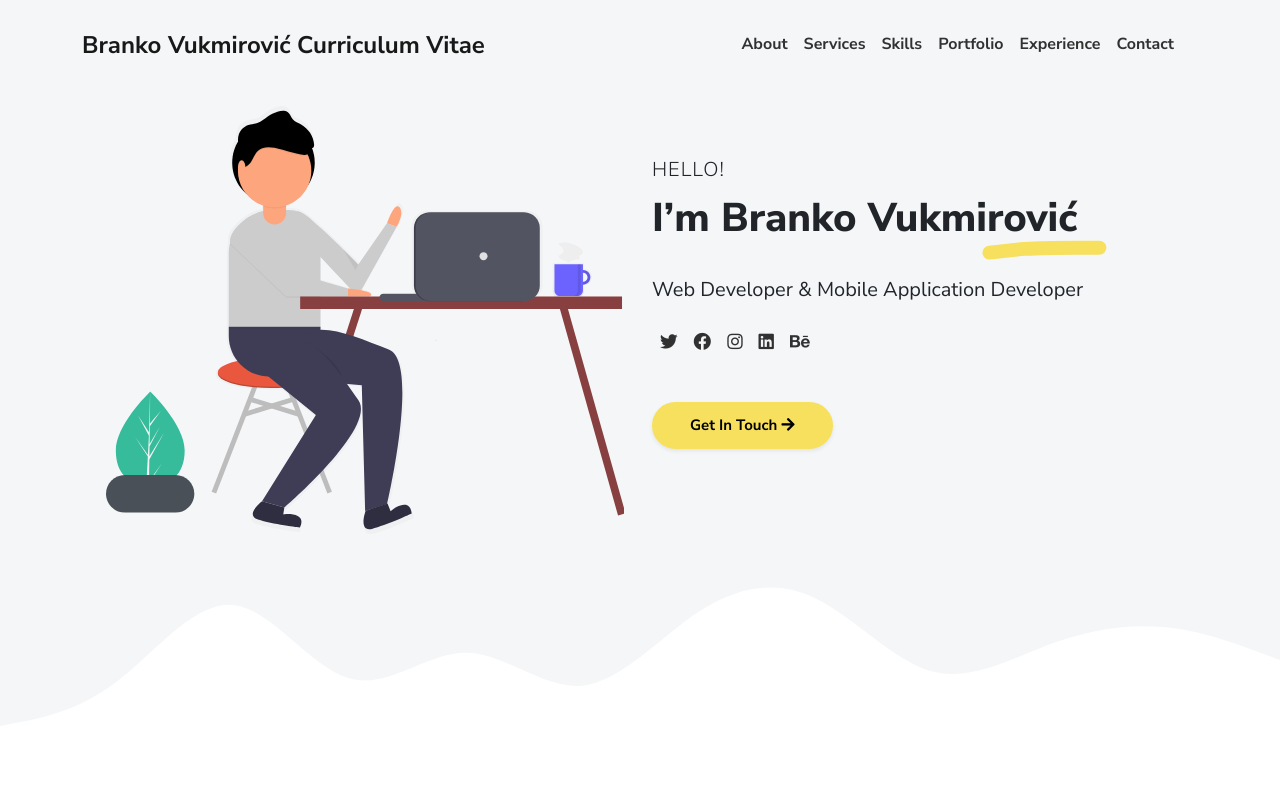
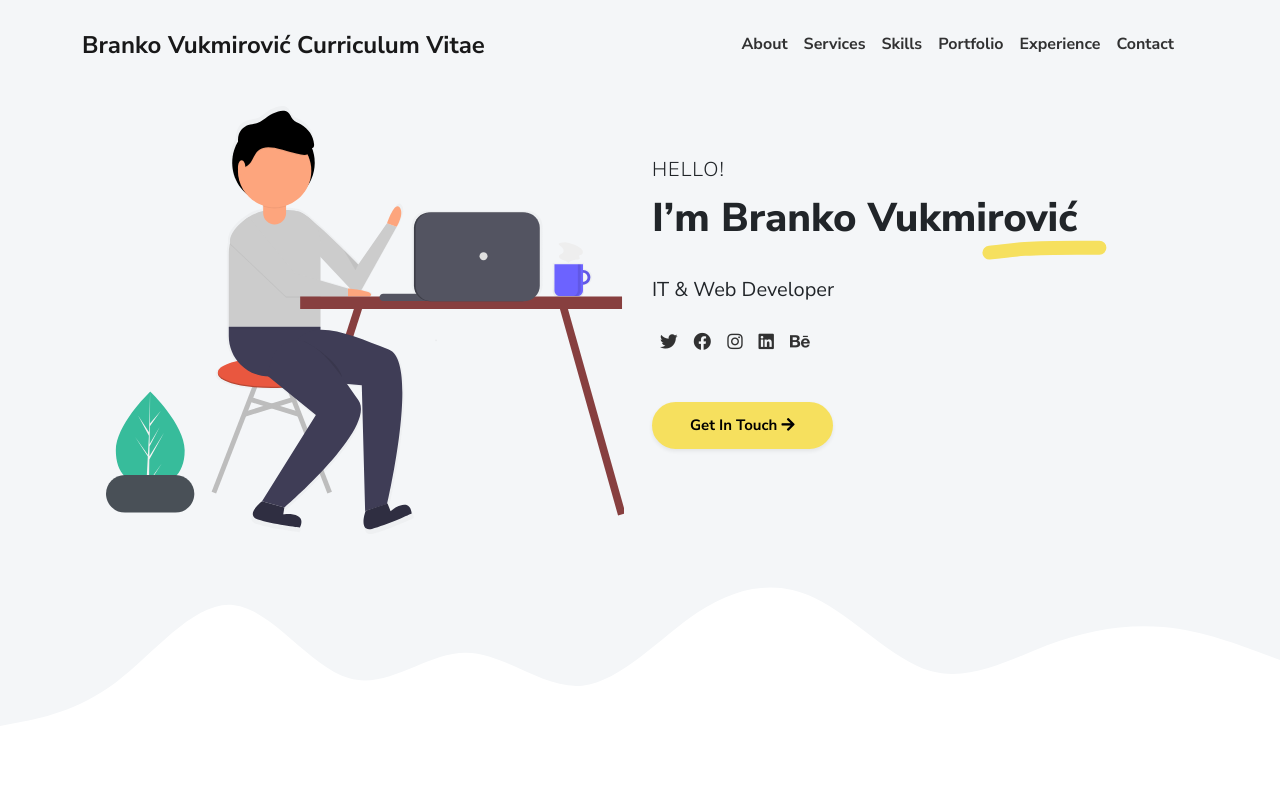
Before and after one commit to branevukmirovic/branevukmirovic, a plain HTML site: page index.html in a window 1280 px wide. Shown: the top 800 px of the page. Drawn offline with Linux system fonts and the light colour scheme.

Commit message:
Update index.html

```diff
--- a/index.html
+++ b/index.html
@@ -55,7 +55,7 @@
           <div class="mt-5">
             <p class="lead text-uppercase mb-1">Hello!</p>
             <h1 class="intro-title marker" data-aos="fade-left" data-aos-delay="50">I’m Branko Vukmirović</h1>
-            <p class="lead fw-normal mt-3" data-aos="fade-up" data-aos-delay="100">Web Developer & Mobile Application Developer</p>
+            <p class="lead fw-normal mt-3" data-aos="fade-up" data-aos-delay="100">IT & Web Developer</p>
             <div class="social-nav" data-aos="fade-up" data-aos-delay="200">
               <nav role="navigation">
                 <ul class="nav justify-content-left">
```
